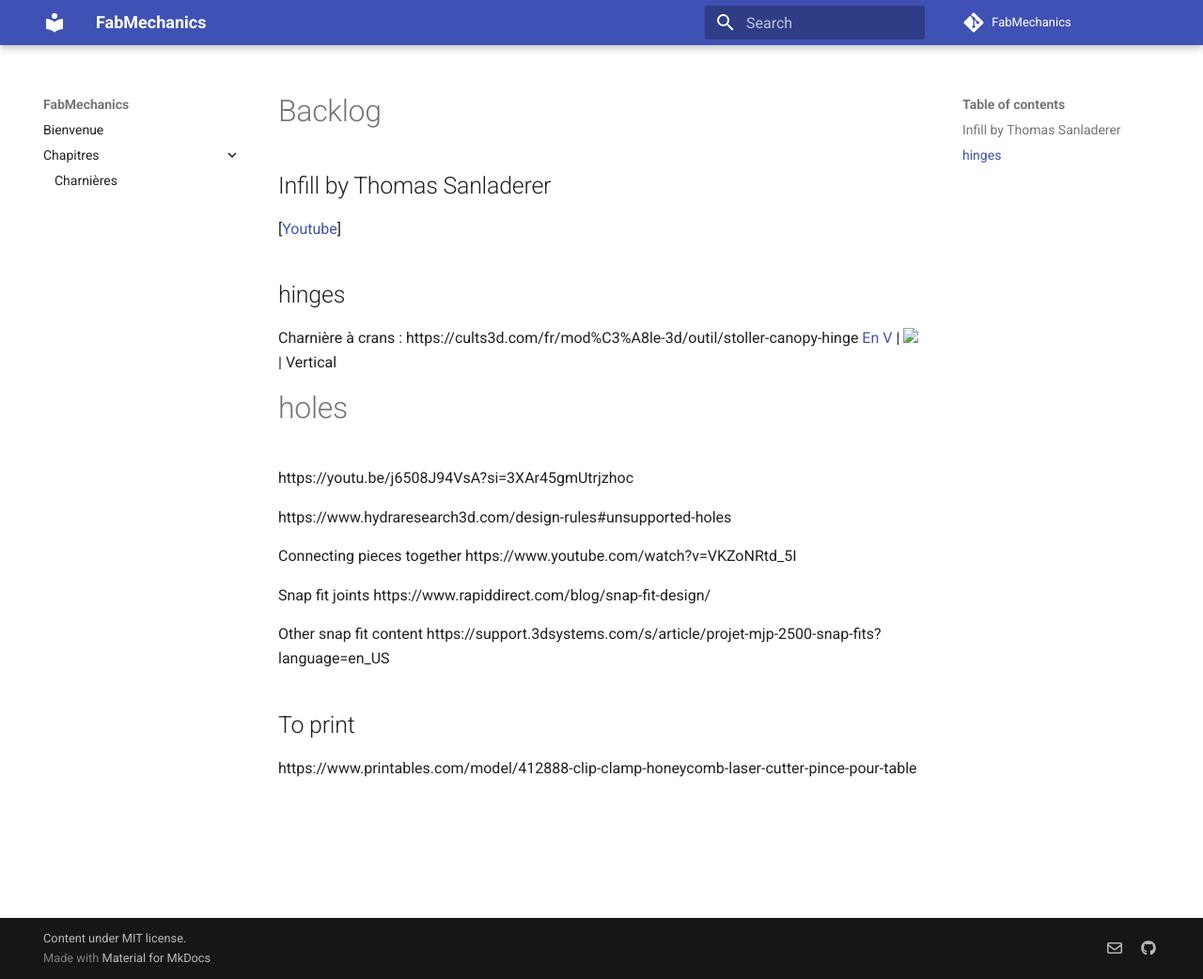
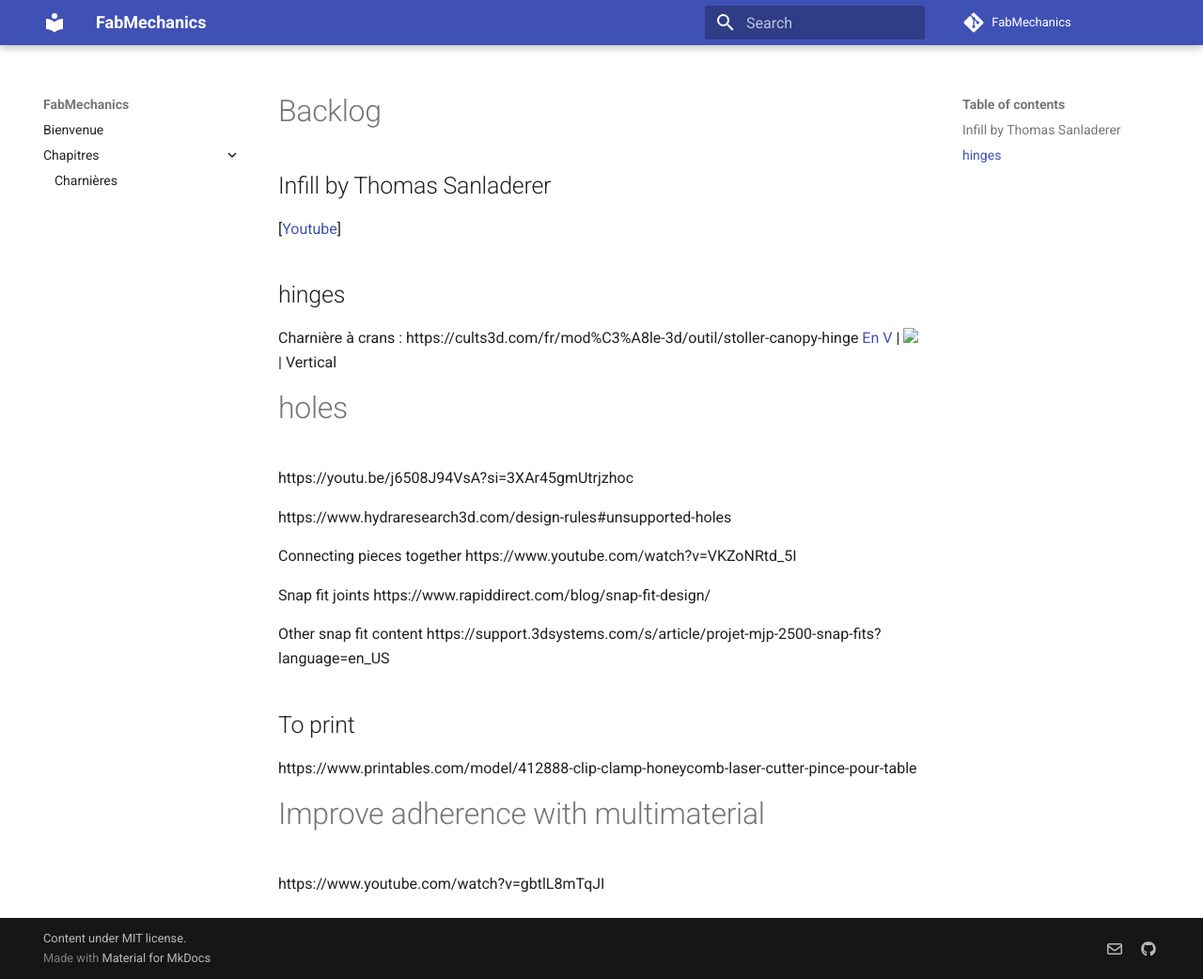
Before and after one commit to gixita/fabmechanics, an MkDocs documentation site: the page built from docs/backlog.md, in a window 1280 px wide and 1042 px high. Shown: the whole window at 94% size. Built offline with MkDocs 1.6.1 and Material for MkDocs 9.7.7, drawn with Linux system fonts in a browser that asks for light colours.

Commit message:
add multi material for bed adhesion

```diff
--- a/docs/backlog.md
+++ b/docs/backlog.md
@@ -24,3 +24,6 @@ https://support.3dsystems.com/s/article/projet-mjp-2500-snap-fits?language=en_US
 
 ## To print
 https://www.printables.com/model/412888-clip-clamp-honeycomb-laser-cutter-pince-pour-table
+
+# Improve adherence with multimaterial
+https://www.youtube.com/watch?v=gbtlL8mTqJI
```
